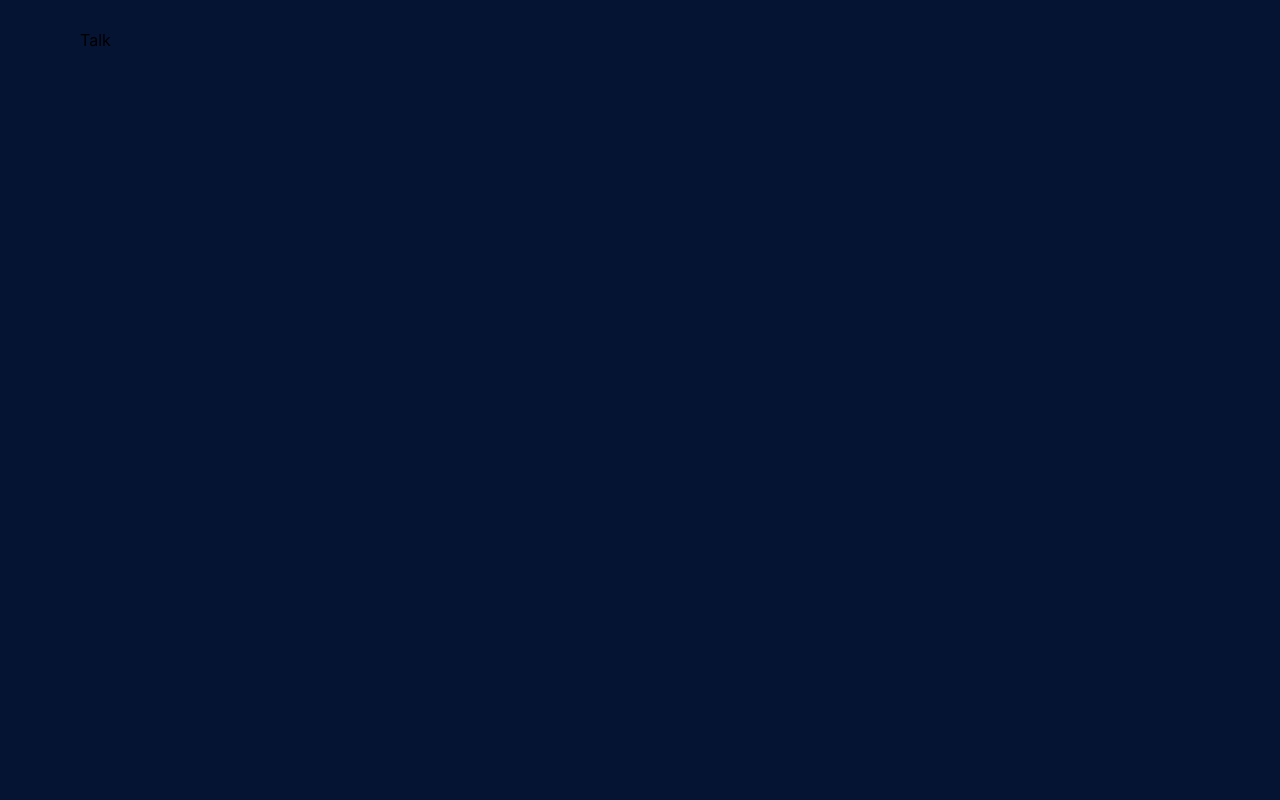
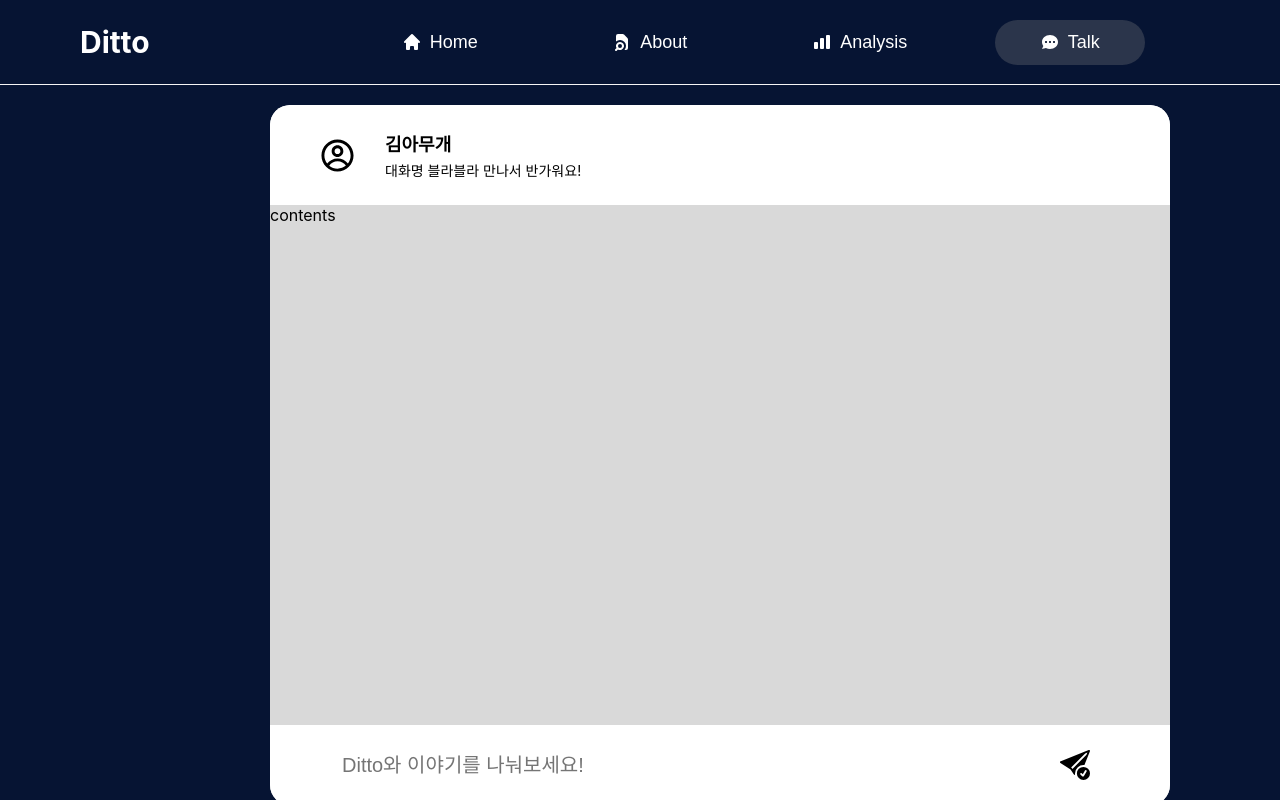
Before and after one commit to dasssseul/Ditto, a React (Create React App) app: page /talk in a window 1280 px wide. Built offline with nearby package versions, Linux system fonts and the light colour scheme.

Commit message:
feat : 메뉴 및 talk 페이지 구현

```diff
--- a/src/App.css
+++ b/src/App.css
@@ -1,12 +1,11 @@
 .contents {
   height: 100vh;
   background-color: #061433;
-  padding: 30px 80px;
   overflow: auto;
 }
 
 .layout {
   height: 100%;
-  min-width: 1330px;
+  min-width: 1440px;
   min-height: 750px;
 }
--- /dev/null
+++ b/src/component/Menu/index.css
@@ -0,0 +1,51 @@
+.menu-container {
+  position: sticky;
+  top: 0;
+  display: flex;
+  align-items: center;
+  padding: 30px 80px;
+  height: 85px;
+  border-bottom: 1px solid whitesmoke;
+  background-color: #061433;
+}
+
+.logo {
+  color: white;
+  font-weight: bold;
+  font-size: 30px;
+}
+
+.link {
+  text-decoration: none;
+}
+
+.active .gnb-menu {
+  background-color: rgba(128, 128, 128, 0.3);
+}
+
+.gnb-menus {
+  display: flex;
+  align-items: center;
+  gap: 60px;
+  margin: 0 auto;
+}
+
+.gnb-menu {
+  display: flex;
+  align-items: center;
+  gap: 8px;
+  justify-content: center;
+  border: none;
+  outline: none;
+  cursor: pointer;
+  border-radius: 30px;
+  width: 150px;
+  height: 45px;
+  font-size: 18px;
+  color: white;
+  background-color: inherit;
+}
+
+.gnb-menu:hover {
+  background-color: rgba(128, 128, 128, 0.3);
+}
--- /dev/null
+++ b/src/component/Menu/index.jsx
@@ -0,0 +1,52 @@
+import React from 'react';
+import { NavLink } from 'react-router-dom';
+import './index.css';
+import { HiDocumentSearch, HiChartBar, HiChat, HiHome } from 'react-icons/hi';
+
+const Menu = () => {
+  return (
+    <div className="menu-container">
+      <div className="logo">Ditto</div>
+      <div className="gnb-menus">
+        <NavLink
+          to="/"
+          className={(({ isActive }) => isActive && 'active', 'link')}
+        >
+          <button className="gnb-menu">
+            <HiHome color="white" size={20} />
+            <span>Home</span>
+          </button>
+        </NavLink>
+        <NavLink
+          to="/about"
+          className={(({ isActive }) => isActive && 'active', 'link')}
+        >
+          <button className="gnb-menu">
+            <HiDocumentSearch color="white" size={20} />
+            <span>About</span>
+          </button>
+        </NavLink>
+        <NavLink
+          to="/analysis"
+          className={(({ isActive }) => isActive && 'active', 'link')}
+        >
+          <button className="gnb-menu">
+            <HiChartBar color="white" size={20} />
+            <span>Analysis</span>
+          </button>
+        </NavLink>
+        <NavLink
+          to="/talk"
+          className={(({ isActive }) => isActive && 'active', 'link')}
+        >
+          <button className="gnb-menu">
+            <HiChat color="white" size={20} />
+            <span>Talk</span>
+          </button>
+        </NavLink>
+      </div>
+    </div>
+  );
+};
+
+export default Menu;
--- /dev/null
+++ b/src/layout/index.jsx
@@ -0,0 +1,13 @@
+import React from 'react';
+import Menu from 'component/Menu';
+
+const Layout = ({ children }) => {
+  return (
+    <>
+      <Menu />
+      {children}
+    </>
+  );
+};
+
+export default Layout;
--- /dev/null
+++ b/src/pages/About/index.css
@@ -0,0 +1,9 @@
+.about-contents {
+  padding: 30px 80px;
+}
+
+.about-title {
+  font-size: 20px;
+  color: white;
+  font-weight: bold;
+}
--- a/src/pages/About/index.jsx
+++ b/src/pages/About/index.jsx
@@ -1,7 +1,15 @@
+import Layout from 'layout';
 import React from 'react';
+import './index.css';
 
 const About = () => {
-  return <div>about</div>;
+  return (
+    <Layout>
+      <div className="about-contents">
+        <div className="about-title">About</div>
+      </div>
+    </Layout>
+  );
 };
 
 export default About;
--- /dev/null
+++ b/src/pages/Analysis/index.css
@@ -0,0 +1,9 @@
+.analysis-contents {
+  padding: 30px 80px;
+}
+
+.analysis-title {
+  font-size: 20px;
+  color: white;
+  font-weight: bold;
+}
--- a/src/pages/Analysis/index.jsx
+++ b/src/pages/Analysis/index.jsx
@@ -1,7 +1,15 @@
+import Layout from 'layout';
 import React from 'react';
+import './index.css';
 
 const Analysis = () => {
-  return <div>analysis</div>;
+  return (
+    <Layout>
+      <div className="analysis-contents">
+        <div className="analysis-title">Analysis</div>
+      </div>
+    </Layout>
+  );
 };
 
 export default Analysis;
--- a/src/pages/Home/index.css
+++ b/src/pages/Home/index.css
@@ -3,6 +3,7 @@
   height: 100%;
   flex-direction: column;
   justify-content: space-around;
+  padding: 30px 80px;
 }
 
 .title-container {
--- /dev/null
+++ b/src/pages/Talk/index.css
@@ -0,0 +1,65 @@
+.talk-contents {
+  /* padding: 30px 80px; */
+  margin: 20px auto;
+  width: 900px;
+  background-color: white;
+  border-radius: 20px;
+  height: 700px;
+  overflow: overlay;
+}
+
+.talk-contents::-webkit-scrollbar {
+  display: none;
+}
+
+.talk-header {
+  position: sticky;
+  top: 0;
+  padding: 25px 50px;
+  background-color: white;
+  border-radius: 20px 20px 0 0;
+  display: flex;
+  align-items: center;
+  gap: 30px;
+  font-size: 18px;
+  font-weight: bold;
+}
+
+.user-info {
+  display: flex;
+  flex-direction: column;
+  gap: 4px;
+}
+
+.user-description {
+  font-size: 14px;
+  font-weight: normal;
+}
+
+.talk-description {
+  background-color: rgba(128, 128, 128, 0.3);
+  height: 600px;
+}
+
+.talk-input {
+  position: sticky;
+  bottom: 0;
+  background-color: white;
+  padding: 10px 50px;
+}
+
+.input-wrapper {
+  display: flex;
+  align-items: center;
+  height: 60px;
+  padding: 0 30px 0 20px;
+  justify-content: space-between;
+}
+
+.input-wrapper > .input {
+  height: 60px;
+  width: 680px;
+  outline: none;
+  border: none;
+  font-size: 20px;
+}
--- a/src/pages/Talk/index.jsx
+++ b/src/pages/Talk/index.jsx
@@ -1,7 +1,42 @@
-import React from 'react';
+import Layout from 'layout';
+import React, { useRef, useEffect } from 'react';
+import './index.css';
+import { CgProfile } from 'react-icons/cg';
+import { BsSendCheckFill } from 'react-icons/bs';
 
 const Talk = () => {
-  return <div>Talk</div>;
+  const inputRef = useRef();
+
+  useEffect(() => {
+    inputRef.current.focus();
+  }, []);
+
+  return (
+    <Layout>
+      <div className="talk-contents">
+        <div className="talk-header">
+          <CgProfile size={35} />
+          <div className="user-info">
+            <span>김아무개</span>
+            <span className="user-description">
+              대화명 블라블라 만나서 반가워요!
+            </span>
+          </div>
+        </div>
+        <div className="talk-description">contents</div>
+        <div className="talk-input">
+          <div className="input-wrapper">
+            <input
+              className="input"
+              placeholder="Ditto와 이야기를 나눠보세요!"
+              ref={inputRef}
+            />
+            <BsSendCheckFill size={30} />
+          </div>
+        </div>
+      </div>
+    </Layout>
+  );
 };
 
 export default Talk;
```
